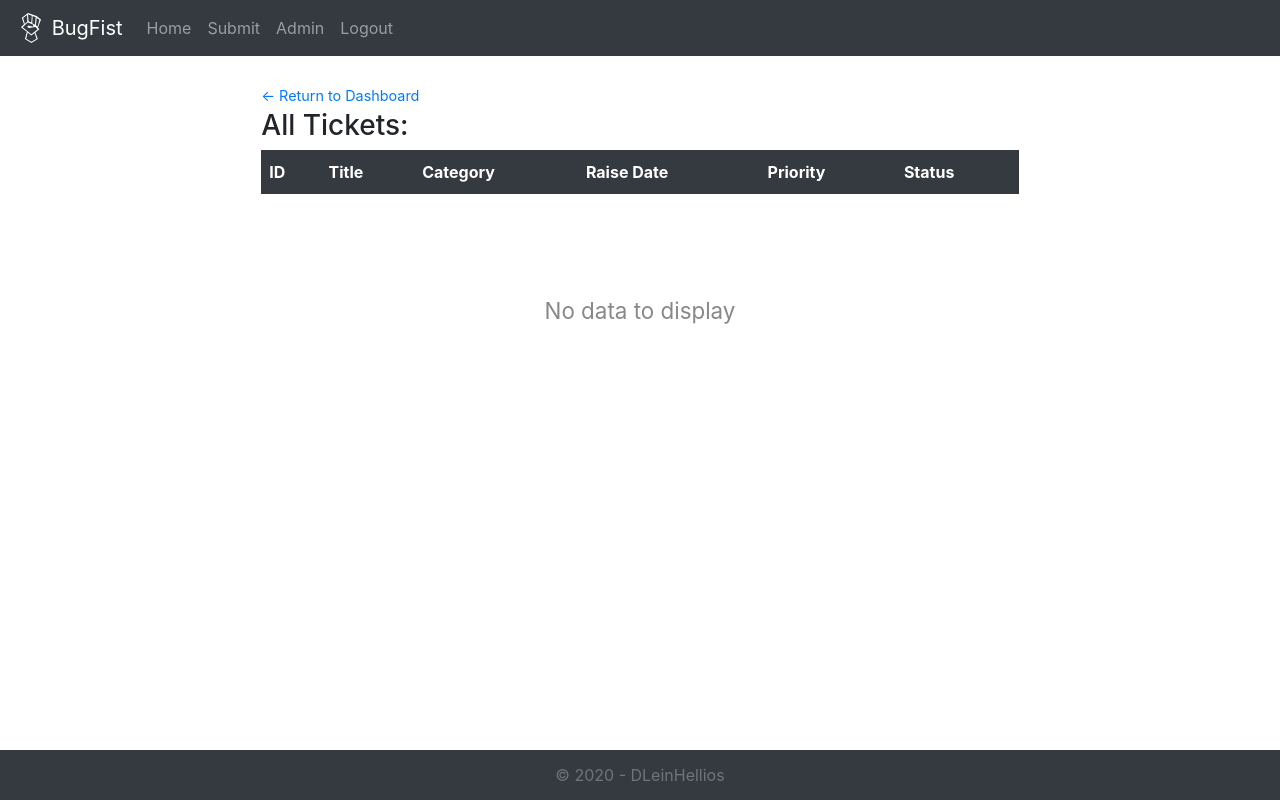
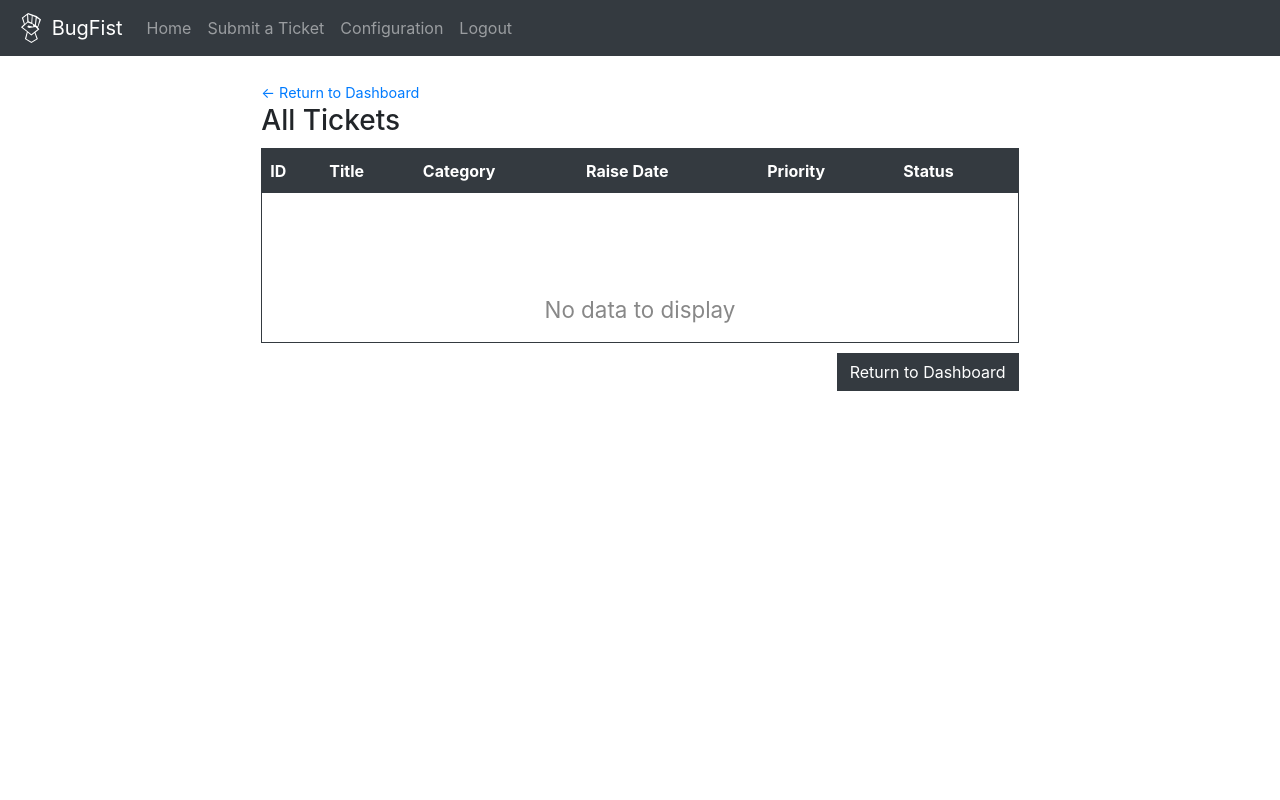
Before and after one commit to DLeinHellios/BugFist, a Flask app: page /dashboard/all in a window 1280 px wide. Run offline with Flask 2, Linux system fonts and the light colour scheme; the visitor is signed in with stand-in values (Sample User, id 1); data that the repository does not hold is empty; some libraries are stand-ins or nearby versions.

Commit message:
Adjusting UI to match dashboards

```diff
--- a/app/static/css/main.css
+++ b/app/static/css/main.css
@@ -4,29 +4,15 @@ html {
   height: 100%;
 }
 
-body {
-  padding-bottom: 50px;
-}
-
+/* Bootstrap Classes */
 .navbar {
   margin-bottom: 0;
   border-radius: 0;
 }
 
-.form-control {
-  font-size: 1.2rem;
-}
-
 .form-control:focus {
     border-color: #000000;
     box-shadow: 0px 1px 1px rgba(0, 0, 0, 0.075) inset, 0px 0px 8px rgba(255, 255, 255, 0.5);
-}
-
-footer {
-  height: 50px;
-  line-height: 50px;
-  position: fixed;
-  bottom: 0;
 }
 
 .btn {
@@ -37,8 +23,8 @@ footer {
   border-radius: 0;
 }
 
+/* Content Containers */
 .content-body {
-  font-size: 1.2rem;
   padding-bottom: 25px;
 }
 
@@ -70,7 +56,6 @@ footer {
   min-height: 80px;
   max-height: 400px;
   margin-bottom: 18px;
-  font-size: 1rem;
   padding: 8px;
 }
 
@@ -78,6 +63,26 @@ footer {
   max-width: 600px;
   padding-bottom: 25px;
 }
+
+.account-links p {
+  text-align: right;
+  padding: 6px 10px;
+}
+
+.ticket-header {
+  width: 100%;
+  color: white;
+  padding: 6px 10px;
+  margin-bottom: 12px;
+  background-color: #343A40;
+}
+
+.ticket-header h2,h3 {
+  padding: 0;
+  margin: 0;
+}
+
+/* Ticket Lists */
 
 .ticket-container {
   box-sizing: border-box;
@@ -94,10 +99,18 @@ footer {
   margin: 10px 0;
 }
 
+.search-container {
+  width: 100%;
+  overflow-x: auto;
+  overflow-y: auto;
+  border: 1px solid #343A40;
+  margin: 10px 0;
+}
+
+
 .ticket-table {
   width: 100%;
   border-collapse: collapse;
-  font-size: 1rem;
 }
 
 .ticket-table td a {
@@ -131,6 +144,7 @@ footer {
   top: 0;
 }
 
+/* Dashboard Charts */
 .chart-area {
   width: 100%;
   margin: auto;
@@ -138,8 +152,8 @@ footer {
 }
 
 .chart-container {
-  width: 100%;
-  padding: 20px 10px;
+  width: 70%;
+  padding: 0 10px;
   display: inline-block;
 }
 
@@ -151,13 +165,18 @@ footer {
   padding: 0 16px;
 }
 
+/* Media Queries */
 @media only screen and (min-width: 768px){
   .chart-container {
-    width: 45%;
+    width: 40%;
     padding: 0 10px;
   }
 
   .ticket-container {
+    overflow-x: hidden;
+  }
+
+  .search-container {
     overflow-x: hidden;
   }
 
--- a/app/templates/404.html
+++ b/app/templates/404.html
@@ -5,10 +5,10 @@
 {% block content %}
 <div class="row justify-content-center">
     <div class="col-lg-5 px-5 content-body">
-    <h1>Page not found!</h1>
+    <h2>Page not found!</h2>
     <p>It looks like you've reached a page that doesn't exist.</p>
     <hr>
-    <a href="/" class="btn btn-lg btn-outline-dark" role="button">Return Home</a>
+    <a href="/" class="btn btn-dark" role="button">Return Home</a>
   </div>
 </div>
 {% endblock %}
--- a/app/templates/csrf_error.html
+++ b/app/templates/csrf_error.html
@@ -5,10 +5,10 @@
 {% block content %}
 <div class="row justify-content-center">
   <div class="col-lg-5 px-5 content-body">
-    <h1>CSRF Error</h1>
+    <h2>CSRF Error</h2>
     <p>{{reason}}</p>
     <hr>
-    <a href="/" class="btn btn-lg btn-outline-dark" role="button">Return Home</a>
+    <a href="/" class="btn btn-dark" role="button">Return Home</a>
   </div>
 </div>
 {% endblock %}
--- a/app/templates/dashboard.html
+++ b/app/templates/dashboard.html
@@ -132,7 +132,7 @@
               <td><a href="{{ url_for('ticket_page', ticketId=ticket['id']) }}">{{ ticket['title'] }}</a></td>
 
               {% if ticket.category == None %}
-                <td><a href="{{ url_for('ticket_page', ticketId=ticket['id']) }}">N/A</a></td>
+                <td><a href="{{ url_for('ticket_page', ticketId=ticket['id']) }}">-</a></td>
               {% else %}
                 <td><a href="{{ url_for('ticket_page', ticketId=ticket['id']) }}">{{ ticket.category['name'] }}</a></td>
               {% endif %}
@@ -146,7 +146,7 @@
               {% elif ticket['priority'] == 1 %}
                 <td><a href="{{ url_for('ticket_page', ticketId=ticket['id']) }}"><span style="color:#C02E1D">High</span></a></td>
               {% else %}
-                <td><a href="{{ url_for('ticket_page', ticketId=ticket['id']) }}">N/A</a></td>
+                <td><a href="{{ url_for('ticket_page', ticketId=ticket['id']) }}">-</a></td>
               {% endif %}
 
             </tr>
--- a/app/templates/dashboard_user.html
+++ b/app/templates/dashboard_user.html
@@ -45,7 +45,7 @@
             <td><a href="{{ url_for('ticket_page', ticketId=ticket['id']) }}">{{ ticket['title'] }}</a></td>
 
             {% if ticket.category == None %}
-              <td><a href="{{ url_for('ticket_page', ticketId=ticket['id']) }}">N/A</a></td>
+              <td><a href="{{ url_for('ticket_page', ticketId=ticket['id']) }}">-</a></td>
             {% else %}
               <td><a href="{{ url_for('ticket_page', ticketId=ticket['id']) }}">{{ ticket.category['name'] }}</a></td>
             {% endif %}
@@ -59,7 +59,7 @@
             {% elif ticket['priority'] == 1 %}
               <td><a href="{{ url_for('ticket_page', ticketId=ticket['id']) }}"><span style="color:#C02E1D">High</span></a></td>
             {% else %}
-              <td><a href="{{ url_for('ticket_page', ticketId=ticket['id']) }}">N/A</a></td>
+              <td><a href="{{ url_for('ticket_page', ticketId=ticket['id']) }}">-</a></td>
             {% endif %}
 
           </tr>
--- a/app/templates/layout.html
+++ b/app/templates/layout.html
@@ -25,12 +25,12 @@
           </li>
           {% if "username" in session %}
             <li class="nav-item">
-              <a class="nav-link" href="/submit">Submit</a>
+              <a class="nav-link" href="/submit">Submit a Ticket</a>
             </li>
 
             {% if session["authLevel"] == 2 %}
               <li class="nav-item">
-                <a class="nav-link" href="/admin">Admin</a>
+                <a class="nav-link" href="/admin">Configuration</a>
               </li>
             {% endif %}
 
@@ -54,9 +54,7 @@
           {% block content %}{% endblock %}
     </div>
 
-    <footer class="container-fluid text-center text-muted bg-dark">
-      <p>© 2020 - <a href="https://dleinhellios.com" class="text-muted">DLeinHellios</a></p>
-    </footer>
+
     <script src="https://code.jquery.com/jquery-3.5.1.slim.min.js" integrity="sha384-DfXdz2htPH0lsSSs5nCTpuj/zy4C+OGpamoFVy38MVBnE+IbbVYUew+OrCXaRkfj" crossorigin="anonymous"></script>
     <script src="https://cdn.jsdelivr.net/npm/popper.js@1.16.1/dist/umd/popper.min.js" integrity="sha384-9/reFTGAW83EW2RDu2S0VKaIzap3H66lZH81PoYlFhbGU+6BZp6G7niu735Sk7lN" crossorigin="anonymous"></script>
     <script src="https://stackpath.bootstrapcdn.com/bootstrap/4.5.2/js/bootstrap.min.js" integrity="sha384-B4gt1jrGC7Jh4AgTPSdUtOBvfO8shuf57BaghqFfPlYxofvL8/KUEfYiJOMMV+rV" crossorigin="anonymous"></script>
--- a/app/templates/login.html
+++ b/app/templates/login.html
@@ -26,9 +26,11 @@
       <div class="form-group">
         <input type="password" class="form-control" name="loginPass" placeholder="Password">
       </div>
-      <button type="submit" value="submit" class="btn btn-lg btn-outline-dark">Submit</button>
-      <a href="/register" class="btn btn-lg btn-outline-dark" role="button">Register</a>
+      <button type="submit" value="submit" class="btn btn-dark btn-block">Submit</button>
     </form>
+    <div class="account-links">
+      <p>Need an account? <a href="/register">Register</a></p>
+    </div>
   </div>
 </div>
 {% endblock %}
--- a/app/templates/view_all.html
+++ b/app/templates/view_all.html
@@ -1,12 +1,13 @@
 {% extends "layout.html" %}
 
-{% block title %}BugFist | Dashboard{% endblock %}
+{% block title %}BugFist | All Tickets{% endblock %}
 
 {% block content %}
 <div class="row justify-content-center">
   <div class="col-xl-8 px-5 content-body">
     <a href="/dashboard"><span style="font-size:.9rem"> <- Return to Dashboard</span></a>
-    <h3>All Tickets:</h3>
+    <h3>All Tickets</h3>
+    <div class="search-container">
       <table class="ticket-table">
         <tr>
           <th>ID</th>
@@ -27,7 +28,7 @@
               <td><a href="{{ url_for('ticket_page', ticketId=ticket['id']) }}">{{ ticket['title'] }}</a></td>
 
               {% if ticket.category == None %}
-                <td><a href="{{ url_for('ticket_page', ticketId=ticket['id']) }}">N/A</a></td>
+                <td><a href="{{ url_for('ticket_page', ticketId=ticket['id']) }}">-</a></td>
               {% else %}
                 <td><a href="{{ url_for('ticket_page', ticketId=ticket['id']) }}">{{ ticket.category['name'] }}</a></td>
               {% endif %}
@@ -41,7 +42,7 @@
               {% elif ticket['priority'] == 1 %}
                 <td><a href="{{ url_for('ticket_page', ticketId=ticket['id']) }}"><span style="color:#C02E1D">High</span></a></td>
               {% else %}
-                <td><a href="{{ url_for('ticket_page', ticketId=ticket['id']) }}">N/A</a></td>
+                <td><a href="{{ url_for('ticket_page', ticketId=ticket['id']) }}">-</a></td>
               {% endif %}
 
               {% if ticket['open'] == True %}
@@ -53,7 +54,10 @@
           {% endfor %}
           </table>
       {% endif %}
-
+    </div>
+    <div class="dashboard-nav">
+      <a href="/dashboard" class="btn btn-dark" role="button">Return to Dashboard</a>
+    </div>
   </div>
 </div>
 
```
Also changed, not shown: app/actions.py (+9 -2 lines), app/templates/index.html (+3 -7 lines), app/templates/note.html (+6 -4 lines), app/templates/register.html (+6 -3 lines), app/templates/resolve.html (+5 -3 lines), app/templates/submit.html (+9 -11 lines), app/templates/ticket.html (+21 -7 lines), app/templates/view_status.html (+9 -4 lines).
